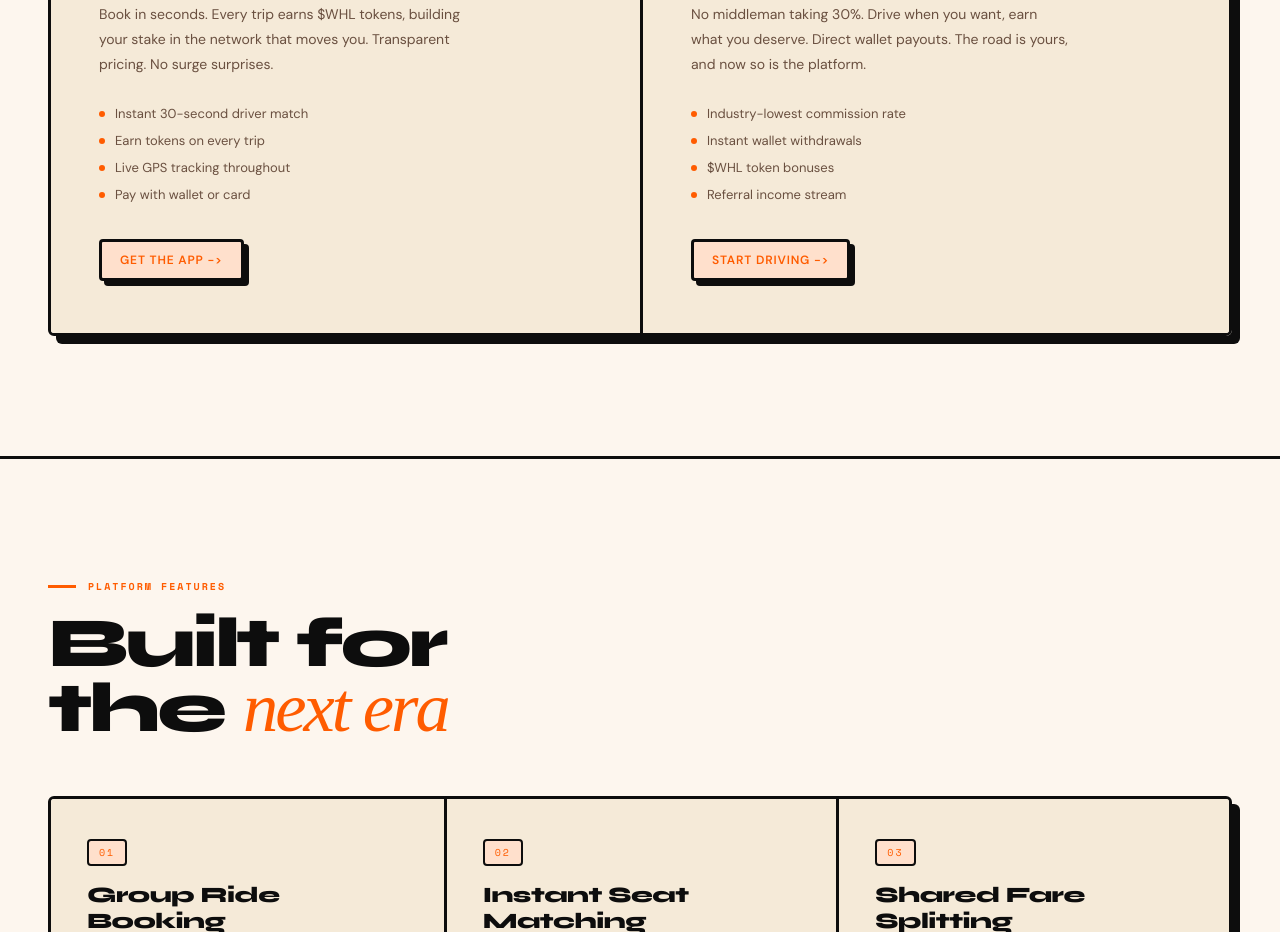
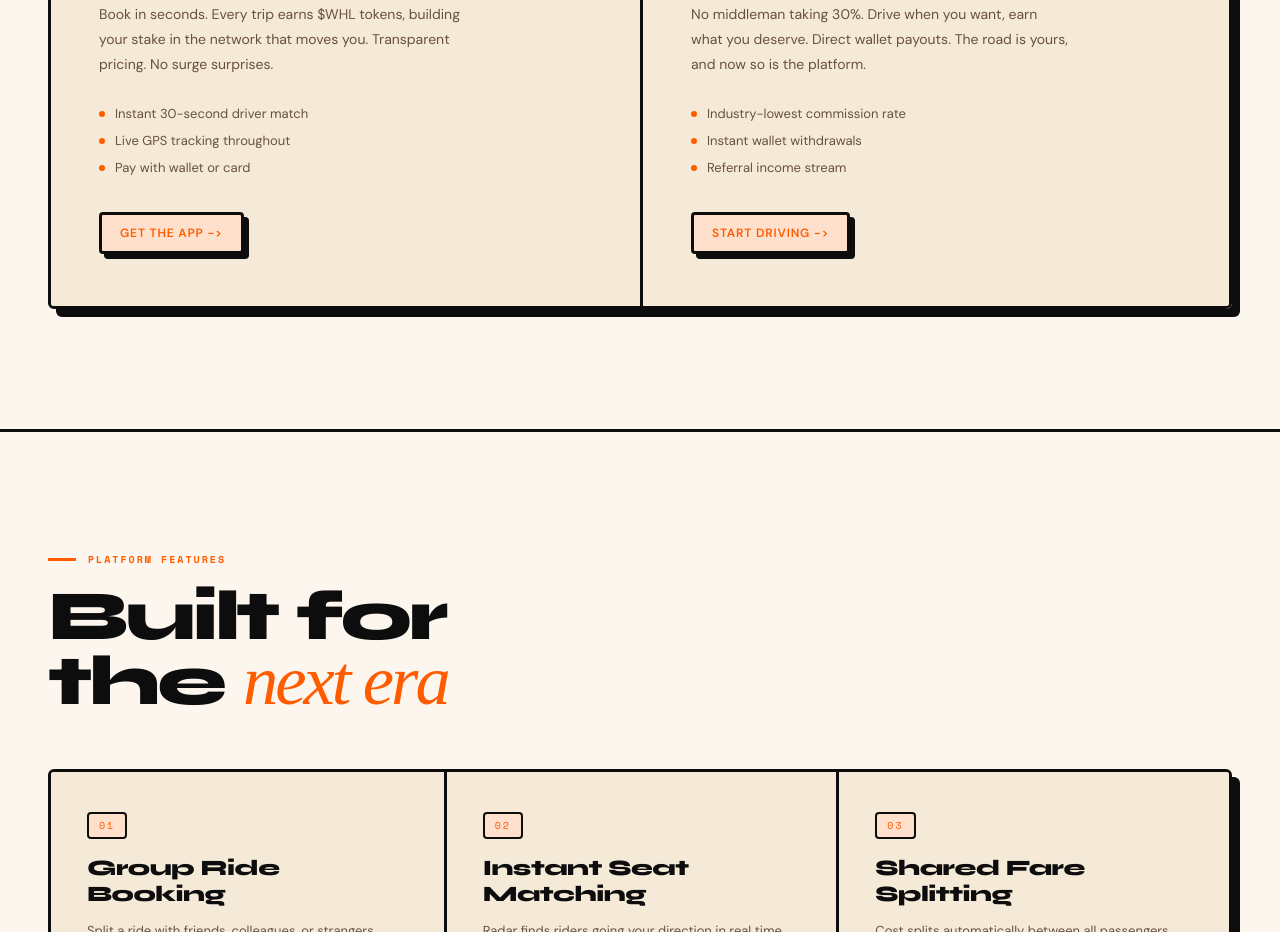
Before and after one commit to ZeroIQng/Wheelers-Frontend, a Next.js app: page / in a window 1280 px wide. Shown: the part 2020-2952 px from the top of the page. Built offline with nearby package versions, Linux system fonts and the light colour scheme.

Commit message:
Adding who is section removals

```diff
--- a/components/sections/WhoSection.tsx
+++ b/components/sections/WhoSection.tsx
@@ -9,7 +9,7 @@ const cards = [
       "Book in seconds. Every trip earns $WHL tokens, building your stake in the network that moves you. Transparent pricing. No surge surprises.",
     perks: [
       "Instant 30-second driver match",
-      "Earn tokens on every trip",
+      // "Earn tokens on every trip",
       "Live GPS tracking throughout",
       "Pay with wallet or card",
     ],
@@ -24,7 +24,7 @@ const cards = [
     perks: [
       "Industry-lowest commission rate",
       "Instant wallet withdrawals",
-      "$WHL token bonuses",
+      // "$WHL token bonuses",
       "Referral income stream",
     ],
     cta: "Start driving ->",
```
